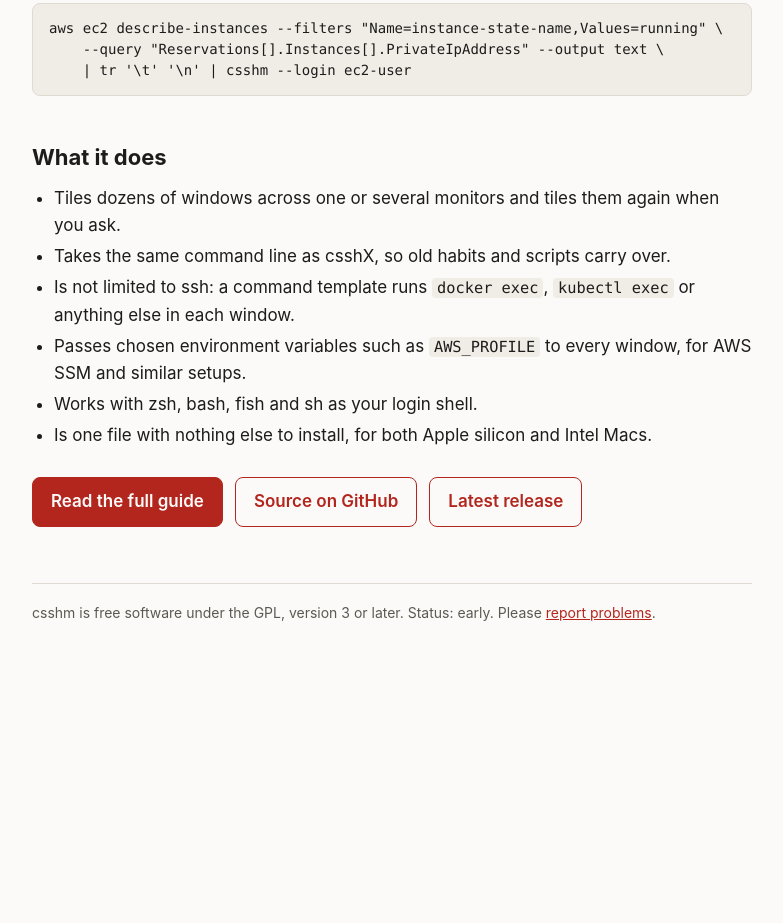
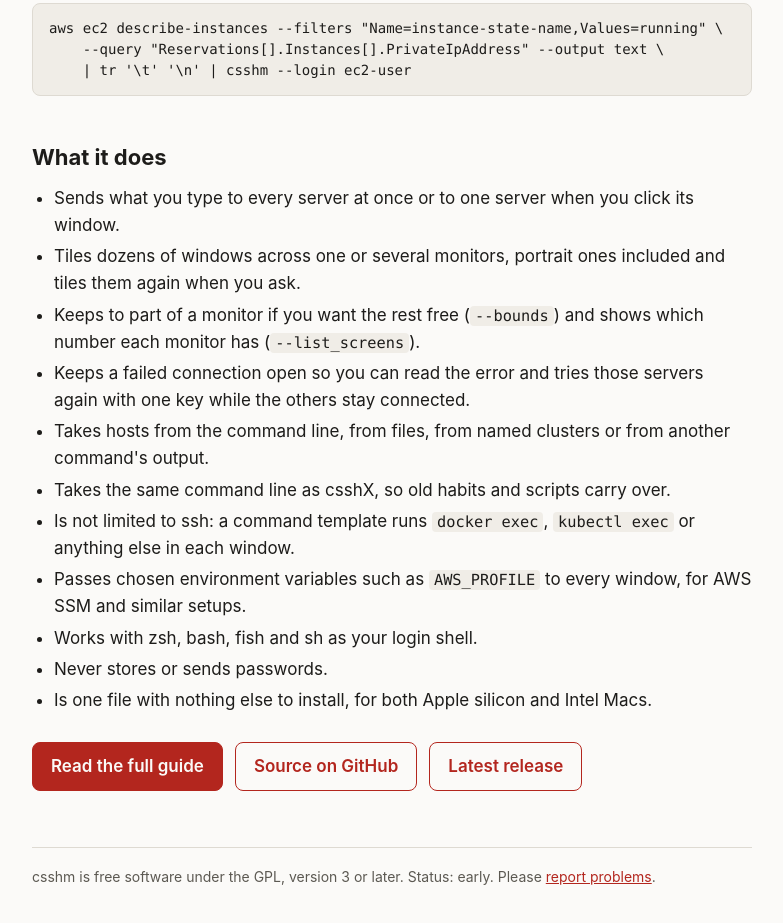
Before and after one commit to anarchy89/csshm, a plain HTML site: page docs/index.html in a window 1280 px wide. Shown: the part 1533-2456 px from the top of the page, without its empty margins (248-1031 px from the left). Before the commit the page ends 2197 px from the top, so only its background shows below. Drawn offline with Linux system fonts and the light colour scheme.

Commit message:
README and site: a What it does list

```diff
--- a/docs/index.html
+++ b/docs/index.html
@@ -120,11 +120,16 @@ csshm --screen 1-3 --addresses servers.txt       # spread across monitors 1 to 3
 
   <h2>What it does</h2>
   <ul>
-    <li>Tiles dozens of windows across one or several monitors and tiles them again when you ask.</li>
+    <li>Sends what you type to every server at once or to one server when you click its window.</li>
+    <li>Tiles dozens of windows across one or several monitors, portrait ones included and tiles them again when you ask.</li>
+    <li>Keeps to part of a monitor if you want the rest free (<code>--bounds</code>) and shows which number each monitor has (<code>--list_screens</code>).</li>
+    <li>Keeps a failed connection open so you can read the error and tries those servers again with one key while the others stay connected.</li>
+    <li>Takes hosts from the command line, from files, from named clusters or from another command's output.</li>
     <li>Takes the same command line as csshX, so old habits and scripts carry over.</li>
     <li>Is not limited to ssh: a command template runs <code>docker exec</code>, <code>kubectl exec</code> or anything else in each window.</li>
     <li>Passes chosen environment variables such as <code>AWS_PROFILE</code> to every window, for AWS SSM and similar setups.</li>
     <li>Works with zsh, bash, fish and sh as your login shell.</li>
+    <li>Never stores or sends passwords.</li>
     <li>Is one file with nothing else to install, for both Apple silicon and Intel Macs.</li>
   </ul>
 
```
Also changed, not shown: 1 other file.
